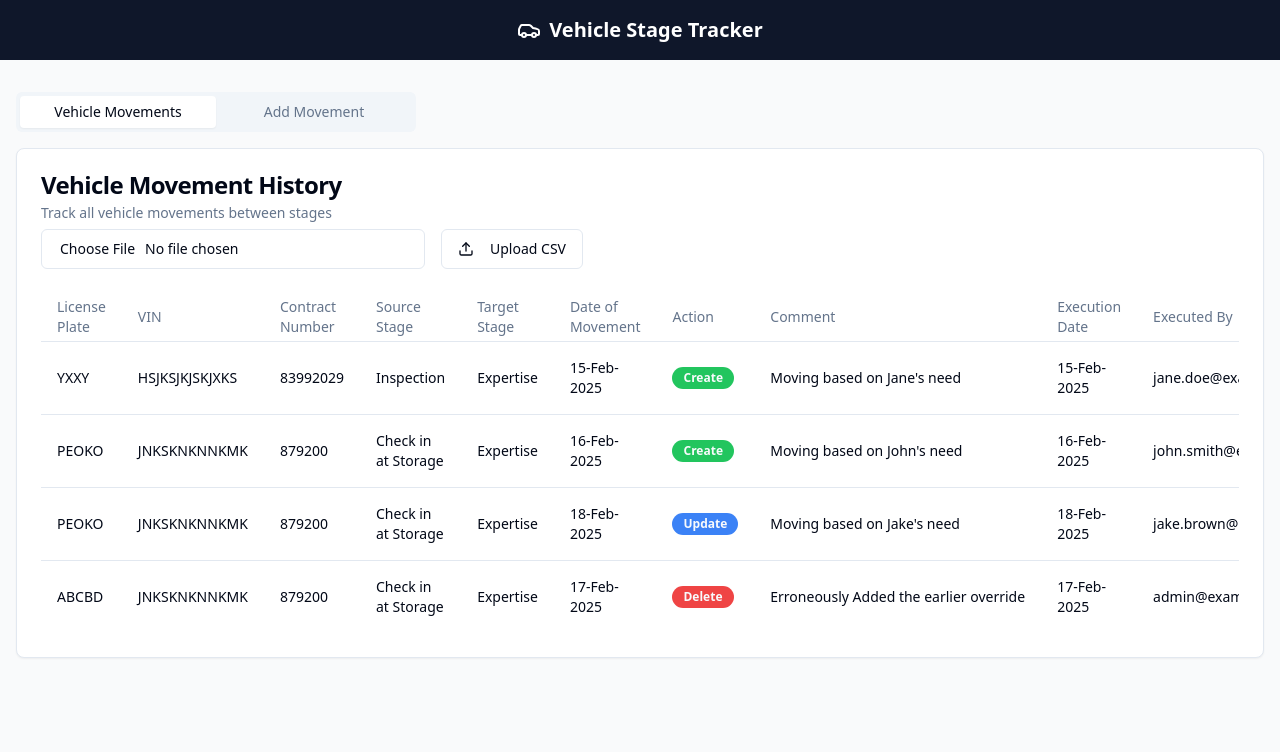
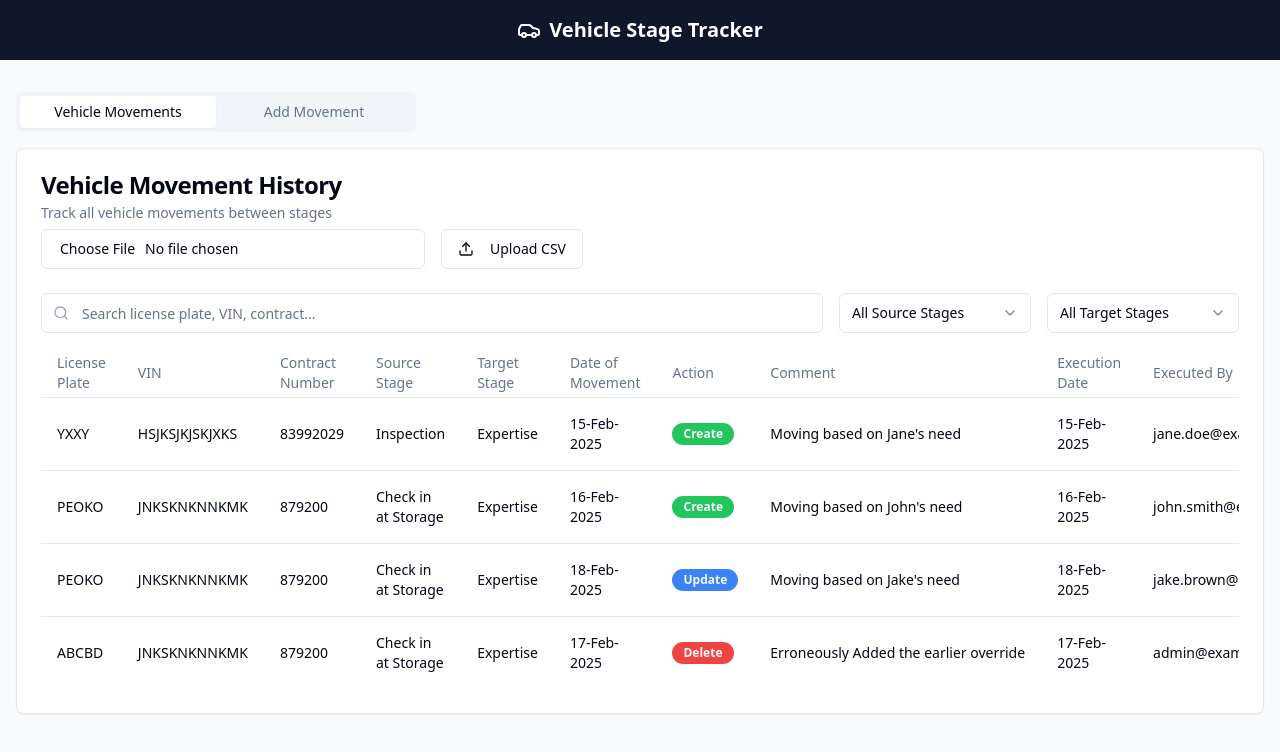
Before and after one commit to shantanuridecell/vehicle-stage-tracker, a React (Vite) app: page / in a window 1280 px wide. Shown: the top 752 px of the page. Built offline with nearby package versions, Linux system fonts and the light colour scheme.

Commit message:
feat: Add vehicle search and filtering
Adds search functionality and filters for source and target stages to the vehicle list. Includes "Execution Date" and "Executed by" columns in the list.

```diff
--- a/src/components/VehicleMovementList.tsx
+++ b/src/components/VehicleMovementList.tsx
@@ -1,5 +1,5 @@
 
-import React from "react";
+import React, { useState, useMemo } from "react";
 import { VehicleMovement } from "@/types/vehicle";
 import {
   Table,
@@ -11,12 +11,25 @@ import {
 } from "@/components/ui/table";
 import { format } from "date-fns";
 import { Badge } from "@/components/ui/badge";
+import { Input } from "@/components/ui/input";
+import {
+  Select,
+  SelectContent,
+  SelectItem,
+  SelectTrigger,
+  SelectValue,
+} from "@/components/ui/select";
+import { Search } from "lucide-react";
 
 interface VehicleMovementListProps {
   movements: VehicleMovement[];
 }
 
 const VehicleMovementList: React.FC<VehicleMovementListProps> = ({ movements }) => {
+  const [searchTerm, setSearchTerm] = useState("");
+  const [sourceStageFilter, setSourceStageFilter] = useState<string | null>(null);
+  const [targetStageFilter, setTargetStageFilter] = useState<string | null>(null);
+
   const formatDate = (dateString: string) => {
     try {
       return format(new Date(dateString), "dd-MMM-yyyy");
@@ -38,7 +51,90 @@ const VehicleMovementList: React.FC<VehicleMovementListProps> = ({ movements })
     }
   };
 
+  // Extract unique source and target stages for filters
+  const sourceStages = useMemo(() => {
+    const stages = Array.from(new Set(movements.map(m => m.sourceStage)));
+    return stages.sort();
+  }, [movements]);
+
+  const targetStages = useMemo(() => {
+    const stages = Array.from(new Set(movements.map(m => m.targetStage)));
+    return stages.sort();
+  }, [movements]);
+
+  // Filter movements based on search term and selected filters
+  const filteredMovements = useMemo(() => {
+    return movements.filter(movement => {
+      // Search term filter
+      const searchTermLower = searchTerm.toLowerCase();
+      const matchesSearch =
+        !searchTerm ||
+        movement.licensePlate.toLowerCase().includes(searchTermLower) ||
+        movement.vin.toLowerCase().includes(searchTermLower) ||
+        movement.contractNumber.toLowerCase().includes(searchTermLower) ||
+        movement.comment.toLowerCase().includes(searchTermLower) ||
+        (movement.executedBy && movement.executedBy.toLowerCase().includes(searchTermLower));
+
+      // Stage filters
+      const matchesSourceStage = !sourceStageFilter || movement.sourceStage === sourceStageFilter;
+      const matchesTargetStage = !targetStageFilter || movement.targetStage === targetStageFilter;
+
+      return matchesSearch && matchesSourceStage && matchesTargetStage;
+    });
+  }, [movements, searchTerm, sourceStageFilter, targetStageFilter]);
+
   return (
+    <div className="space-y-4">
+      <div className="flex flex-col sm:flex-row gap-4">
+        <div className="relative flex-1">
+          <Search className="absolute left-3 top-3 h-4 w-4 text-gray-400" />
+          <Input
+            className="pl-10"
+            placeholder="Search license plate, VIN, contract..."
+            value={searchTerm}
+            onChange={(e) => setSearchTerm(e.target.value)}
+          />
+        </div>
+        <div className="flex gap-4">
+          <div className="w-full sm:w-48">
+            <Select
+              onValueChange={(value) => setSourceStageFilter(value === "all" ? null : value)}
+              value={sourceStageFilter || "all"}
+            >
+              <SelectTrigger>
+                <SelectValue placeholder="Source Stage" />
+              </SelectTrigger>
+              <SelectContent>
+                <SelectItem value="all">All Source Stages</SelectItem>
+                {sourceStages.map(stage => (
+                  <SelectItem key={stage} value={stage}>
+                    {stage}
+                  </SelectItem>
+                ))}
+              </SelectContent>
+            </Select>
+          </div>
+          <div className="w-full sm:w-48">
+            <Select
+              onValueChange={(value) => setTargetStageFilter(value === "all" ? null : value)}
+              value={targetStageFilter || "all"}
+            >
+              <SelectTrigger>
+                <SelectValue placeholder="Target Stage" />
+              </SelectTrigger>
+              <SelectContent>
+                <SelectItem value="all">All Target Stages</SelectItem>
+                {targetStages.map(stage => (
+                  <SelectItem key={stage} value={stage}>
+                    {stage}
+                  </SelectItem>
+                ))}
+              </SelectContent>
+            </Select>
+          </div>
+        </div>
+      </div>
+
       <div className="w-full overflow-auto">
         <Table>
           <TableHeader>
@@ -56,14 +152,14 @@ const VehicleMovementList: React.FC<VehicleMovementListProps> = ({ movements })
             </TableRow>
           </TableHeader>
           <TableBody>
-          {movements.length === 0 ? (
+            {filteredMovements.length === 0 ? (
               <TableRow>
                 <TableCell colSpan={10} className="text-center py-4">
                   No vehicle movements found
                 </TableCell>
               </TableRow>
             ) : (
-            movements.map((movement) => (
+              filteredMovements.map((movement) => (
                 <TableRow key={movement.id}>
                   <TableCell>{movement.licensePlate}</TableCell>
                   <TableCell>{movement.vin}</TableCell>
@@ -83,6 +179,7 @@ const VehicleMovementList: React.FC<VehicleMovementListProps> = ({ movements })
           </TableBody>
         </Table>
       </div>
+    </div>
   );
 };
 
--- a/src/types/vehicle.ts
+++ b/src/types/vehicle.ts
@@ -13,7 +13,16 @@ export interface VehicleMovement {
   executedBy?: string;
 }
 
-export type VehicleFormData = Omit<VehicleMovement, 'executionDate' | 'executedBy'>;
+export interface VehicleFormData {
+  licensePlate: string;
+  vin: string;
+  contractNumber: string;
+  sourceStage: string;
+  targetStage: string;
+  dateOfMovement: string; // ISO date string
+  action: 'Create' | 'Update' | 'Delete';
+  comment: string;
+}
 
 export interface CSVData {
   'License Plate': string;
```
Lines whose indentation alone changed are shown as unchanged.
